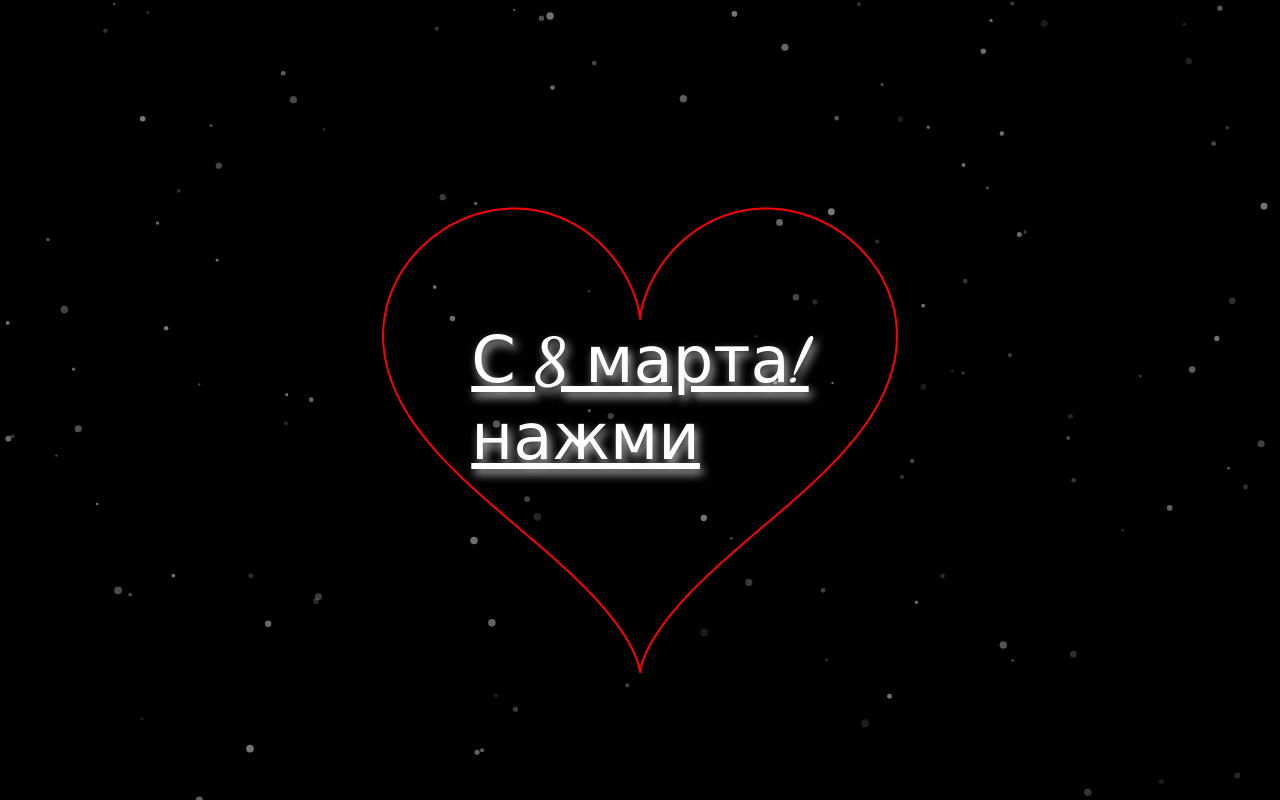
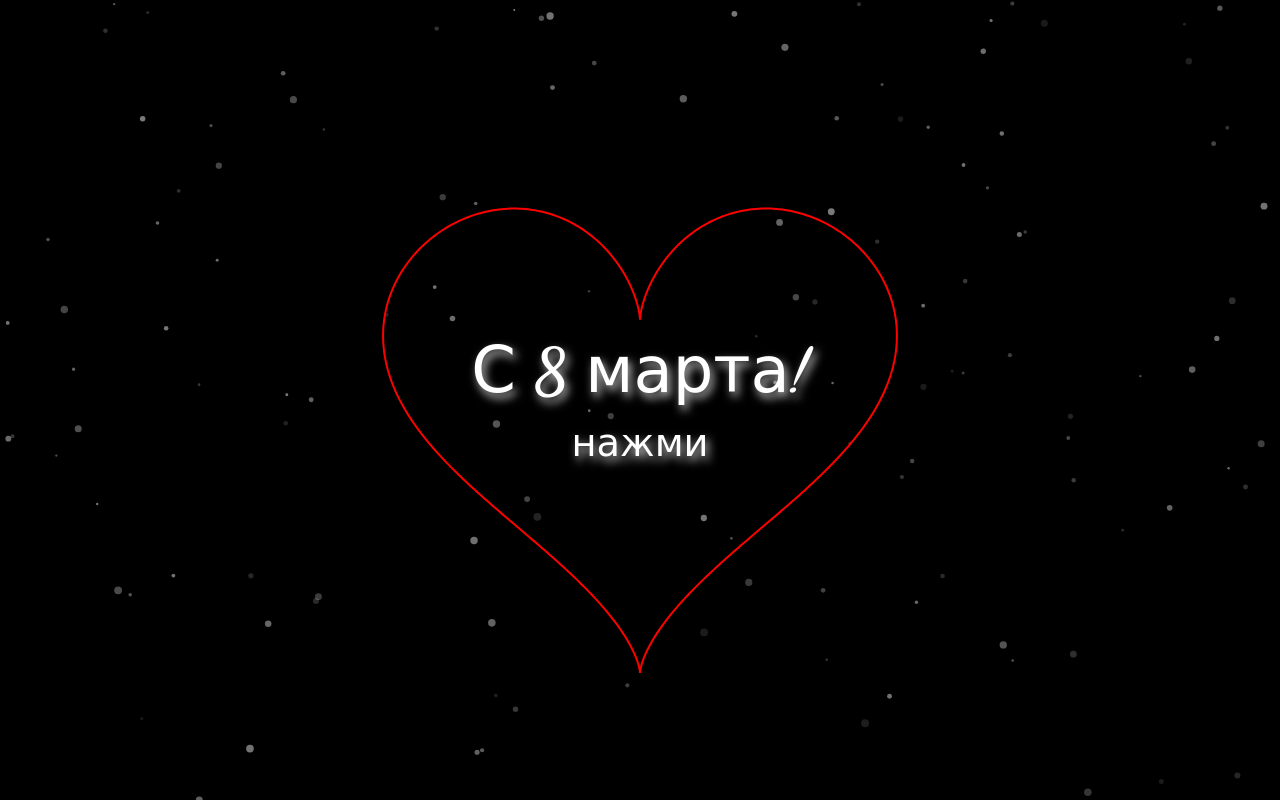
Before and after one commit to bezlikiii/myproject, a plain HTML site: page index.html in a window 1280 px wide. Drawn offline with Linux system fonts and the light colour scheme.

Commit message:
Update index.html

```diff
--- a/index.html
+++ b/index.html
@@ -18,22 +18,37 @@
         canvas {
             position: absolute;
         }
+        .text-container {
+            position: absolute;
+            display: flex;
+            flex-direction: column;
+            align-items: center;
+            text-decoration: none;
+        }
+
         .text {
-            position: absolute;
             color: white;
             font-size: 5vw;
             font-family: 'Dancing Script', cursive;
             text-shadow: 3px 5px 10px rgba(255, 255, 255, 0.8);
             user-select: none;
-            cursor: pointer; /* Это сделает курсор вида "указатель" при наведении */
         }
 
+        .small {
+            font-size: 3vw;
+            margin-top: 10px;
+            cursor: pointer;
+        }
     </style>
     <link href="https://fonts.googleapis.com/css2?family=Dancing+Script:wght@700&display=swap" rel="stylesheet">
 </head>
 <body>
     <canvas id="canvas"></canvas>
-    <a href="love.html" target="_blank" class="text">С 8 марта! <br>       нажми</a>
+
+    <a href="love.html" target="_blank" class="text-container">
+        <span class="text">С 8 марта!</span>
+        <span class="text small">нажми</span>
+    </a>
 
     <script>
         const canvas = document.getElementById("canvas");
```
